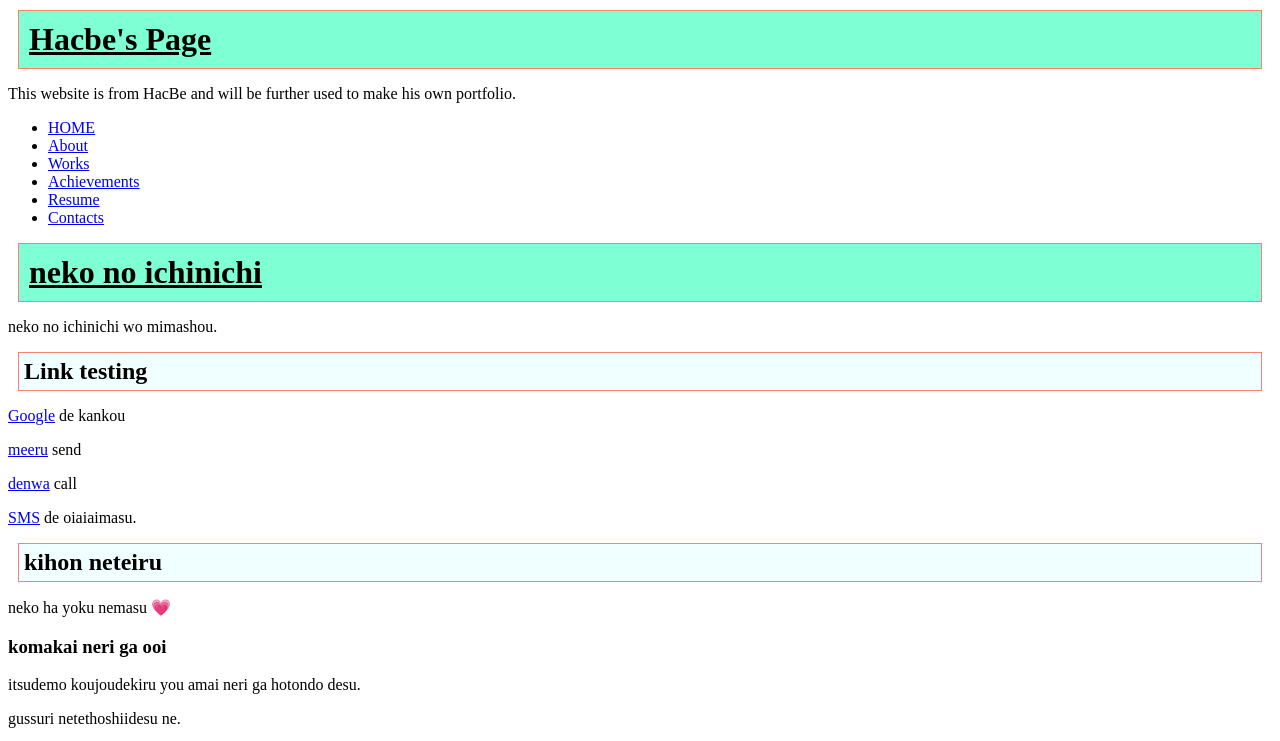
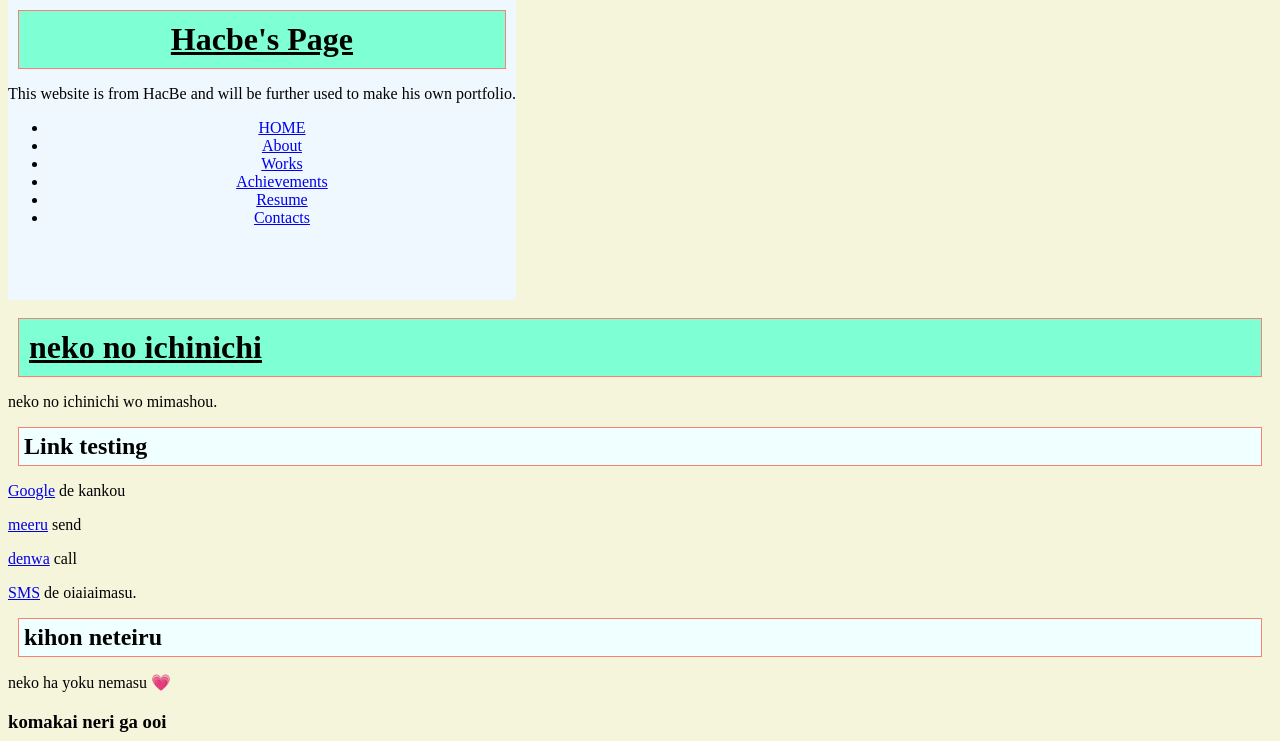
Before and after one commit to bachZSN/portfolio-website, a plain HTML site: page index.html in a window 1280 px wide. Shown: the top 741 px of the page. Drawn offline with Linux system fonts and the light colour scheme.

Commit message:
trying some first css for heading

```diff
--- a/style/style.css
+++ b/style/style.css
@@ -1,3 +1,21 @@
+body {
+    background-color: beige;
+    padding-top: 300px;
+    transition: padding-top 0.5s ease;
+}
+
+header {
+    height: 300px;
+    background-color: aliceblue;
+    text-align: center;
+    position: relative;
+    position: fixed;
+    overflow: hidden;
+    top: 0;
+    /*
+    */
+}
+
 h1 {
     background-color: aquamarine;
     border: 1px solid salmon;
```
